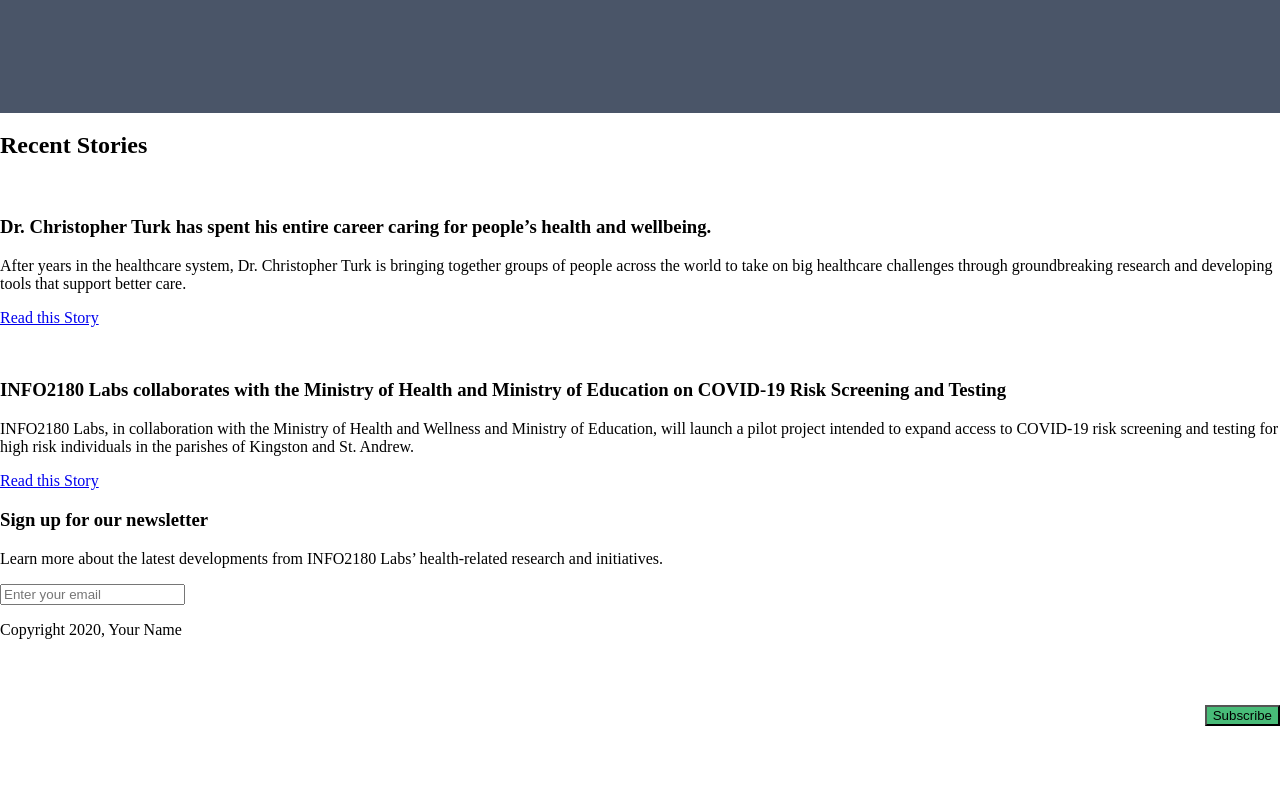
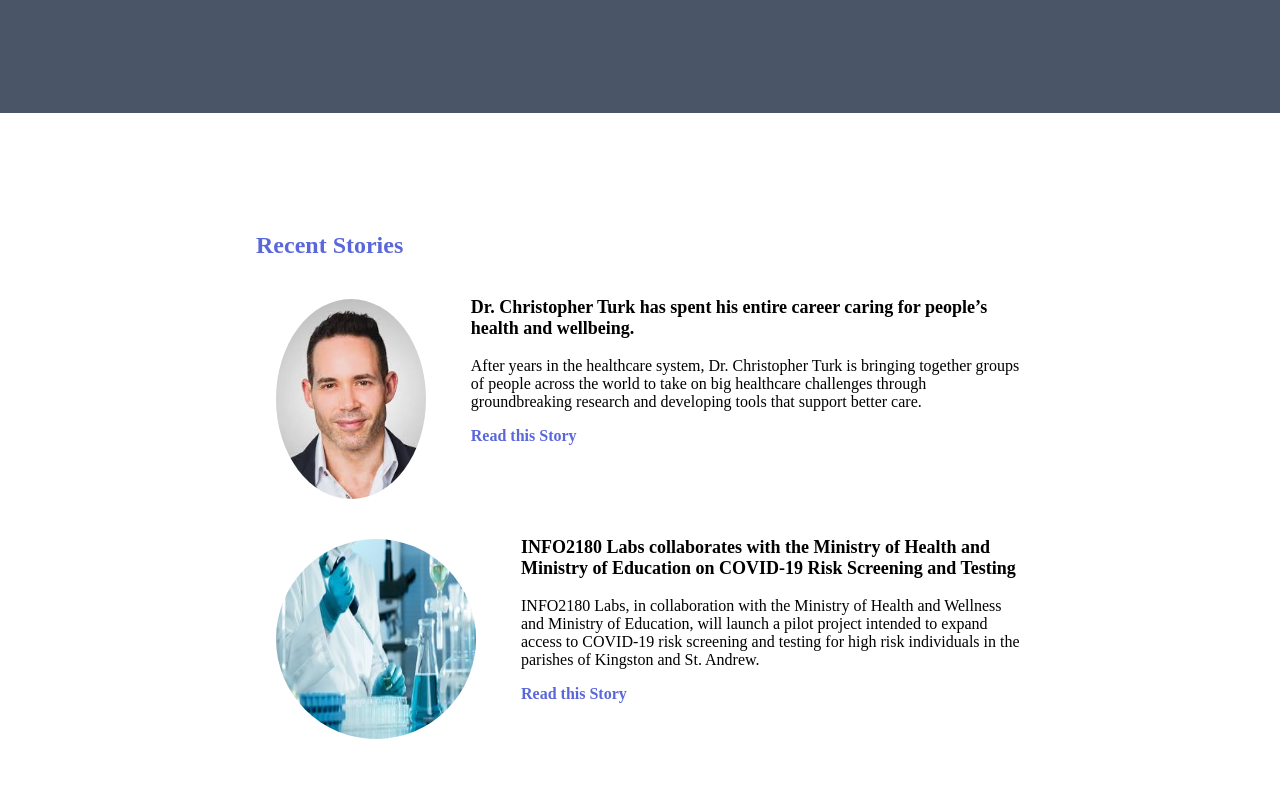
Before and after one commit to Jahrel/info2180-project1, a plain HTML site: page info2180-project1-starter-master/index.html in a window 1280 px wide. Shown: the part 1013-1800 px from the top of the page. Before the commit the page ends 1739 px from the top, so only its background shows below. Drawn offline with Linux system fonts and the light colour scheme.

Commit message:
Added styles to stories section

```diff
--- a/info2180-project1-starter-master/index.html
+++ b/info2180-project1-starter-master/index.html
@@ -77,7 +77,7 @@
             <div class="container">
                 <h2>Recent Stories</h2>
                 <article>
-                    <img src="" alt="">
+                    <img src="dr1.jpg" alt="This represent a Dr Turk a well routine doctor in his profession">
                     <div class="article-body">
                         <h3>Dr. Christopher Turk has spent his entire career caring for people’s health and wellbeing.</h3>
                         <p>After years in the healthcare system, Dr. Christopher Turk is bringing together groups of people across the world to take on big healthcare challenges through groundbreaking research and developing tools that support better care.</p>
@@ -85,7 +85,7 @@
                     </div>
                 </article>
                 <article>
-                    <img src="" alt="">
+                    <img src="lab.png" alt="This reprsent the task of how hard Covid is to deal with">
                     <div class="article-body">
                         <h3>INFO2180 Labs collaborates with the Ministry of Health and Ministry of Education on COVID-19 Risk Screening and Testing</h3>
                         <p>INFO2180 Labs, in collaboration with the Ministry of Health and Wellness and Ministry of Education, will launch a pilot project intended to expand access to COVID-19 risk screening and testing for high risk individuals in the parishes of Kingston and St. Andrew.</p>
--- a/info2180-project1-starter-master/styles.css
+++ b/info2180-project1-starter-master/styles.css
@@ -101,7 +101,6 @@ header a:hover{
     margin:auto;
     width :60%;
 
-
 }
 
 
@@ -114,10 +113,6 @@ header a:hover{
 
 }
 
-/*.cta{
-
-
-} */
 
 .testing-desciption p{
 
@@ -146,3 +141,45 @@ header a:hover{
 
 
 }
+
+.stories img {
+
+    border-radius : 100%;
+    height:200px;
+    width:200px;
+    padding:20px;
+}
+
+article{
+
+
+    display:flex;
+    flex-direction:row;
+    gap:25px;
+}
+
+.stories .container{
+
+    padding:100px;
+    margin:auto;
+    width:60%
+}
+
+.article-body a{
+
+    text-decoration:none;
+    color:#5A67DB;
+    font-weight: bold;
+}
+
+.stories .container h2{
+
+    color:#5A67DB;
+
+}
+
+.container .article-body h3{
+
+    font-size: 18px;
+
+}
```
Also changed, not shown: info2180-project1-starter-master/dr.jpg (added), info2180-project1-starter-master/dr1.jpg (added), info2180-project1-starter-master/lab.png (added).
